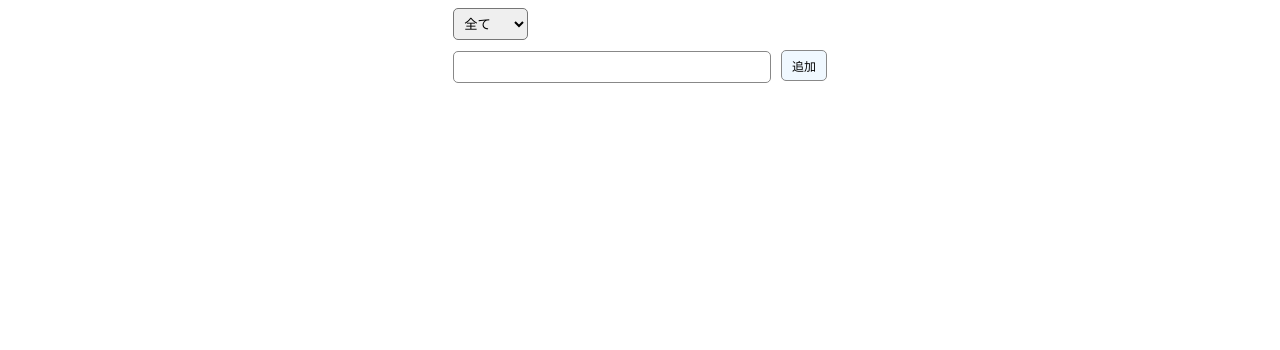
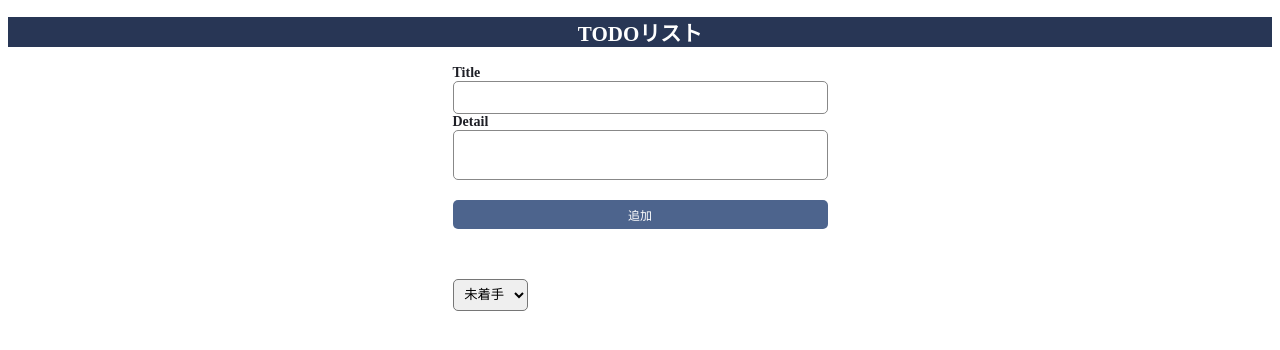
Before and after one commit to mikArai5/todo-list-app03, a React (Vite) app: page / in a window 1280 px wide. Shown: the top 350 px of the page. Built offline with nearby package versions, Linux system fonts and the light colour scheme.

Commit message:
second-commit

```diff
--- a/src/App.tsx
+++ b/src/App.tsx
@@ -1,14 +1,20 @@
-import { useState } from 'react';
+import { useEffect, useState } from 'react';
 
 type Todo = {
   value: string;
   readonly id: number;
+  status: string;
+  detail: string;
 }
 
 export const App = () => {
   const [ text, setText ] = useState('');
   const [ todos, setTodos ] = useState<Todo[]>([]);
   const [ onClickedId, setOnClickedId ] = useState<number>();
+  const [ todoEditing, setTodoEditing ] = useState(false);
+  const [ detail, setDetail ] = useState('');
+  const [ filteredTodos, setFilteredTodos ] = useState<Todo[]>([]);
+  const [ filter, setFilter ] = useState('未着手');
 
   const handleSubmit = () => {
     if (!text) return;
@@ -16,16 +22,32 @@ export const App = () => {
     const newTodo: Todo = {
       value: text,
       id: todos.length + 1,
+      status: "未着手",
+      detail: detail,
     };
     setTodos((todos) => [newTodo, ...todos]);
     setText('');
+    setDetail('');
   }
 
-  const handleEdit = (id: number, value: string) => {
+  const handleValueEdit = (id: number, value: string) => {
     setTodos((todos) => {
       const newTodos = todos.map((todo) => {
         if (todo.id === id) {
           todo.value = value;
+          todo.detail = detail;
+        }
+        return todo;
+      });
+      return newTodos;
+    });
+  }
+
+  const handleDetailEdit = (id: number, detail: string) => {
+    setTodos((todos) => {
+      const newTodos = todos.map((todo) => {
+        if (todo.id === id) {
+          todo.detail = detail;
         }
         return todo;
       });
@@ -35,10 +57,12 @@ export const App = () => {
 
   const onEdit = (id: number) => {
     setOnClickedId(id);
+    setTodoEditing(true);
   }
 
-  const onSubmit = (id: number) => {
-    setOnClickedId(id);
+  const onUpdateSubmit = () => {
+    setOnClickedId(undefined);
+    setTodoEditing(false);
   }
 
   const handleDelete = (id: number) => {
@@ -49,50 +73,143 @@ export const App = () => {
     });
   };
 
+  const handleStatusChange = (id: number, e:any ) => {
+    const newTodos = todos.map((todo) => ({...todo}));
+
+    setTodos(
+      newTodos.map((todo) =>
+        todo.id === id ? { ...todo, status: e.target.value } : todo
+      )
+    );
+  };
+
+  useEffect(() => {
+    const filteringTodos = () => {
+      switch (filter) {
+        case "未着手" :
+          setFilteredTodos(
+            todos.filter((todo) => todo.status === "未着手")
+          );
+          break;
+        case "進行中" :
+          setFilteredTodos(
+            todos.filter((todo) => todo.status === "進行中")
+          );
+          break;
+        case "完了" :
+          setFilteredTodos(
+            todos.filter((todo) => todo.status === "完了")
+          );
+        break;
+      default:
+        setFilteredTodos(todos);
+      }
+    };
+    filteringTodos();
+  }, [filter, todos]);
+
   return (
+    <>
+    <h2>TODOリスト</h2>
     <div className='todoList'>
-      <select
-        defaultValue='all'
-      >
-        <option value="all">全て</option>
-        <option value="waiting">未着手</option>
-        <option value="doing">進行中</option>
-        <option value="completed">完了</option>
-      </select>
-      <form onSubmit={(e) => {
+      <form
+        className='addForm'
+        onSubmit={(e) => {
         e.preventDefault();
         handleSubmit();
       }}>
+        <label htmlFor="title">Title</label>
         <input
+          id="title"
           type="text"
           className='inputForm'
           value={text}
           onChange={(e) => setText(e.target.value)}
         />
-        <input type="submit" value="追加" onSubmit={handleSubmit} />
+        <label htmlFor="detail">Detail</label>
+        <textarea
+          id="detail"
+          value={detail}
+          onChange={(e) => setDetail(e.target.value)}
+        />
+        <input className='addButton' type="submit" value="追加" onSubmit={handleSubmit} />
       </form>
-      <ul>
-        {todos.map((todo) => {
+      <select
+        value={filter}
+        onChange={(e) => setFilter(e.target.value)}
+      >
+        <option value="未着手">未着手</option>
+        <option value="進行中">進行中</option>
+        <option value="完了">完了</option>
+      </select>
+      <ul className=''>
+        {filteredTodos.map((todo) => {
           return (
-            <li key={todo.id}>
+            <li
+              className='addedList'
+              key={todo.id}
+            >
               { onClickedId === todo.id ?
-                <form onSubmit={() => onSubmit(todo.id)}>
+              <div className="flex">
+                  <select
+                    className='inputStatus'
+                    value={todo.status}
+                    onChange={(e) => handleStatusChange(todo.id, e)}
+                  >
+                    <option value="未着手">未着手</option>
+                    <option value="進行中">進行中</option>
+                    <option value="完了">完了</option>
+                  </select>
+                  <div className='todoEditContent'>
                     <input
                     type="text"
                     value={todo.value}
                     autoFocus
                     className='editForm'
-                  onChange={(e) => handleEdit(todo.id, e.target.value)}
+                    onChange={(e) => handleValueEdit(todo.id, e.target.value)}
                     />
-                </form>
-                : <p>{todo.value}</p>
+                    <textarea
+                      className='editTextarea'
+                      value={todo.detail}
+                      onChange={(e) => handleDetailEdit(todo.id, e.target.value)}
+                    />
+                  </div>
+              </div>
+                :
+                <table className='todoTable'>
+                  <tbody>
+                    <tr>
+                      <td>
+                        <span className='status'>{todo.status}</span>
+                      </td>
+                      <td>
+                        <p>{todo.value}</p>
+                      </td>
+                    </tr>
+                    <tr>
+                      <td>
+                        <p className='taskNum'>No.{todo.id}</p>
+                      </td>
+                      <td>
+                        <p>{todo.detail}</p>
+                      </td>
+                    </tr>
+                  </tbody>
+                </table>
               }
-              <button onClick={() => onEdit(todo.id)}>更新</button>
-              <button onClick={() => handleDelete(todo.id)}>削除</button>
+              <div className='btns'>
+                { todoEditing ?
+                  <button className='editConfirmButton' onClick={() => onUpdateSubmit()}>確定</button>
+                  : <button className='editConfirmButton' onClick={() => onEdit(todo.id)}>更新</button>
+                }
+                <button className='deleteButton' onClick={() => handleDelete(todo.id)}>削除</button>
+              </div>
             </li>
+
           )
         })}
       </ul>
     </div>
+    </>
   );
 };
--- a/src/index.css
+++ b/src/index.css
@@ -6,6 +6,15 @@
 select {
   margin: 0.5em;
   padding: 0.5em;
+}
+
+body,
+input[type="text"],
+textarea {
+  color: #1E1F26;
+  font-weight: normal;
+  font-size: 14px;
+  font-weight: bold;
 }
 
 input:focus,
@@ -20,8 +29,13 @@ input[type='text'] {
   border: 1px solid #888;
 }
 
-.inputForm {
-  width: 301px;
+input[type='text'].inputForm {
+  width: auto;
+  margin-right: 0;
+  color: #1E1F26;
+  font-weight: normal;
+  font-size: 14px;
+  font-weight: bold;
 }
 
 input[type='submit'] {
@@ -37,12 +51,11 @@ ul {
 li {
   margin: 0.5em 0;
   display: flex;
-  align-items: center;
+  align-items: flex-start;
   justify-content: space-between;
 }
 
 li p {
-  width: 262px;
   margin: 0;
   padding: 0;
   word-break: break-all;
@@ -55,12 +68,13 @@ li p {
 
 button,
 input[type="submit"] {
-  background: aliceblue;
+  background: #4D648D;
   padding: 6px 10px;
   border-radius: 5px;
   cursor: pointer;
-  border: 1px solid #888;
+  border: none;
   font-size: 12px;
+  color: #FFF;
 }
 
 button:hover,
@@ -69,10 +83,121 @@ input[type="submit"]:hover {
 }
 
 .editForm {
-  width: 235px;
+  width: 100%;
 }
 
 select {
   margin: 0 0 10px;
   border-radius: 5px;
 }
+
+.flex {
+  display: flex;
+}
+
+textarea {
+  resize: none;
+  width: auto;
+  border-radius: 5px;
+  padding: 7.7px;
+  border: 1px solid #888;
+}
+
+.todoList form {
+  display: flex;
+  flex-direction: column;
+  width: 100%s;
+}
+
+.addButton {
+  margin-top: 20px;
+  border: none;
+}
+
+.status {
+  background-color: #D0E1F9;
+  border-radius: 50px;
+  width: auto;
+  display: inline-block;
+  padding: 5px 10px;
+  font-size: 12px;
+  width: 64px;
+  text-align: center;
+  margin-right: 20px;
+}
+
+.addedTask {
+  display: flex;
+  align-items: flex-start;
+  justify-content: flex-start;
+}
+
+.todoContent {
+  width: 50%;
+}
+
+.btns {
+  display: flex;
+  flex-direction: column;
+}
+
+.deleteButton {
+  margin-top: 3px;
+  background-color: #4D648D;
+  border: none;
+}
+
+.inputStatus {
+  height: 100%;
+  margin-right: 20px;
+}
+
+.taskNum {
+  width: 85px;
+  text-align: center;
+  font-size: 10px;
+  margin-top: 2px;
+}
+
+.todoEditContent {
+  width: 170px;
+}
+
+.todoEditContent input[type="text"] {
+  margin-right: 0;
+  width: 100%;
+}
+
+.todoEditContent textarea {
+  width: 100%;
+  height: 16px;
+  line-height: 1.2;
+  margin-top: 3px;
+}
+
+.addForm {
+  margin-bottom: 50px;
+}
+
+.addedList {
+  border: 2px solid #D0E1F9;
+  border-radius: 5px;
+  padding: 20px;
+}
+
+.todoTable tbody tr td {
+  padding: 3px;
+  font-size: 14px;
+}
+
+h2 {
+  text-align: center;
+  background-color: #283655;
+  color: #FFF;
+}
+
+.editConfirmButton {
+  background-color: #4D648D;
+  color: #FFF;
+  border: none;
+}
```
Lines whose indentation alone changed are shown as unchanged.
